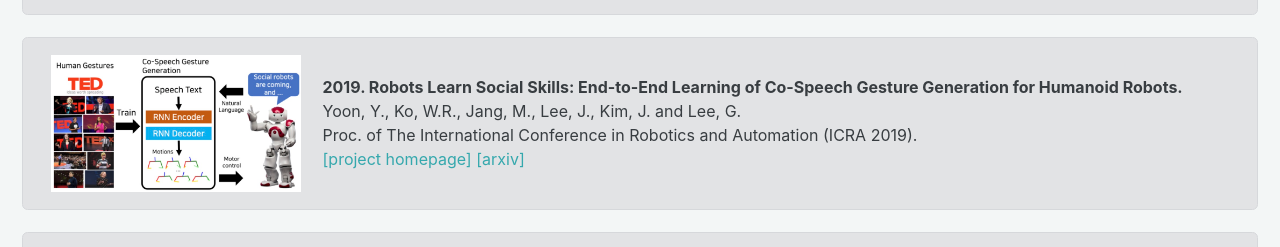
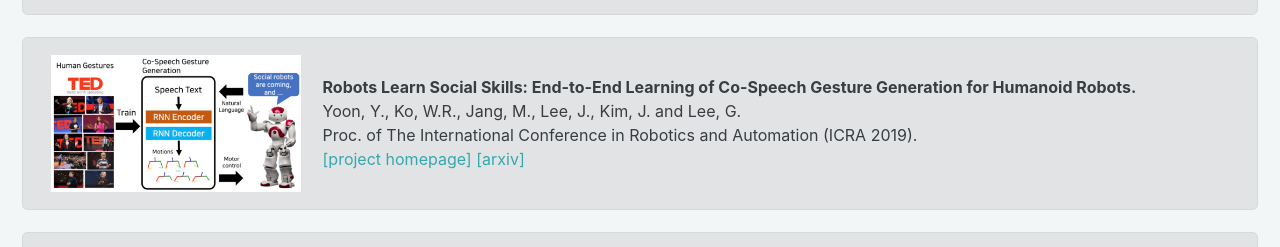
Before and after one commit to ai4robot/ai4robot.github.io, a Jekyll site: the page built from _pages/publications.md, in a window 1280 px wide and 900 px high, scrolled down 756 px. Shown: the part 183-430 px from the top of the window. Built offline with Jekyll 4.4.1, drawn with Linux system fonts in a browser that asks for light colours; cached includes are drawn as plain includes; nearby versions of some CDN libraries.

Commit message:
an error in publications page debugged

```diff
--- a/_data/publications.yml
+++ b/_data/publications.yml
@@ -4,12 +4,14 @@ main:
       - title: "Deep neural networks with a set of node-wise varying activation functions"
         author: "Jang, Jinhyeok, Hyunjoong Cho, Jaehong Kim, Jaeyeon Lee, and Seungjoon Yang"
         academy: Neural Networks (2020)
+        image:
         link:
           - name: "link"
           - url: "https://doi.org/10.1016/j.neunet.2020.03.004"
       - title: "C-3PO: Cyclic-Three-Phase Optimization for Human-Robot Motion Retargeting based on Reinforcement "
         author: "T. Kim and J. -H. Lee"
         academy: "2020 IEEE International Conference on Robotics and Automation (ICRA), Paris, France, 2020, pp. 8425-8432, doi: 10.1109/ICRA40945.2020.9196948."
+        image:
         link:
           - name: "link"
           - url: "https://ieeexplore.ieee.org/abstract/document/9196948"
@@ -20,7 +22,7 @@ main:
         link:
           - name: "link"
             url: "https://ieeexplore.ieee.org/stamp/stamp.jsp?tp=&arnumber=8703390&isnumber=8735986&tag=1"
-      - title: "2019. Robots Learn Social Skills: End-to-End Learning of Co-Speech Gesture Generation for Humanoid Robots."
+      - title: "Robots Learn Social Skills: End-to-End Learning of Co-Speech Gesture Generation for Humanoid Robots."
         author: "Yoon, Y., Ko, W.R., Jang, M., Lee, J., Kim, J. and Lee, G."
         academy: "Proc. of The International Conference in Robotics and Automation (ICRA 2019)."
         image : "/assets/cospeech_gesture.jpg"
```
